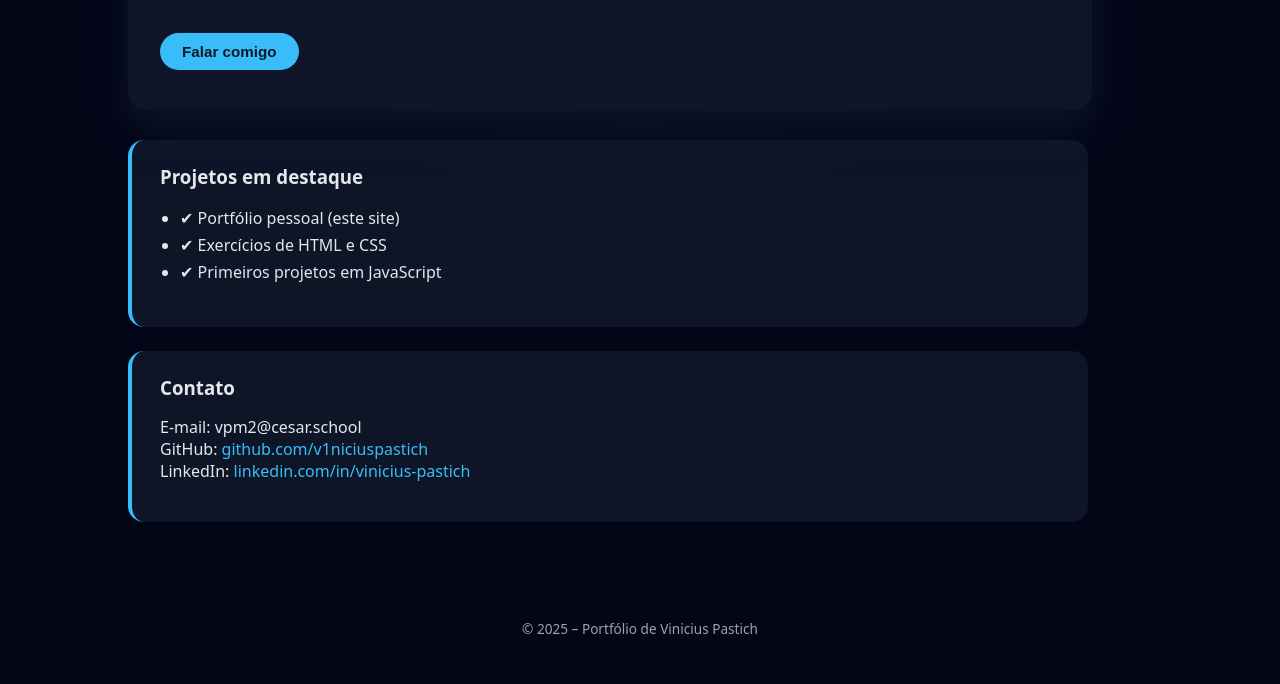
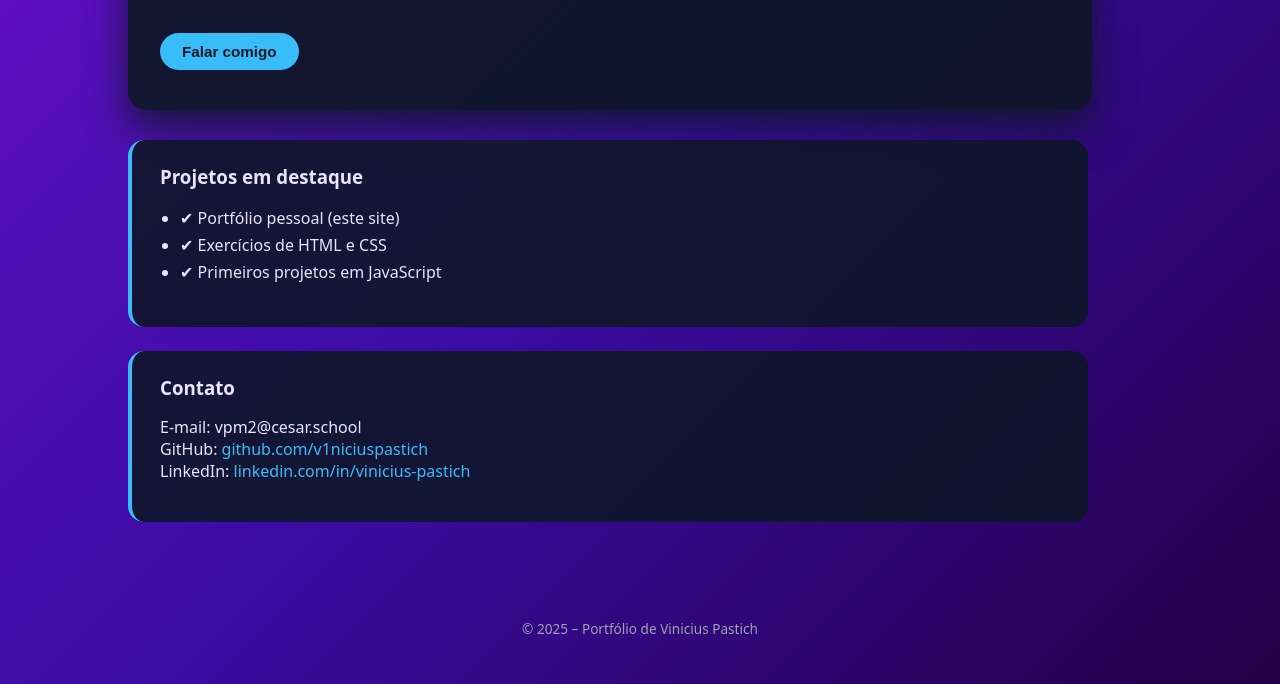
Before and after one commit to v1niciuspastich/portifolio-, a plain HTML site: page index.html in a window 1280 px wide. Shown: the part 326-1010 px from the top of the page. Drawn offline with Linux system fonts and the light colour scheme.

Commit message:
Update style.css

```diff
--- a/style.css
+++ b/style.css
@@ -1,10 +1,13 @@
-/* Estilo geral */
 body {
     margin: 0;
     font-family: system-ui, -apple-system, BlinkMacSystemFont, "Segoe UI", sans-serif;
-    background: radial-gradient(circle at top, #0f172a 0, #020617 45%, #020617 100%);
-    color: #e5e7eb;
+
+    /* Fundo roxo com gradiente */
+    background: linear-gradient(135deg, #6a11cb 0%, #3a0ca3 50%, #240046 100%);
+
+    color: #eae2ff;
 }
+
 
 /* Cabeçalho */
 header {
```
